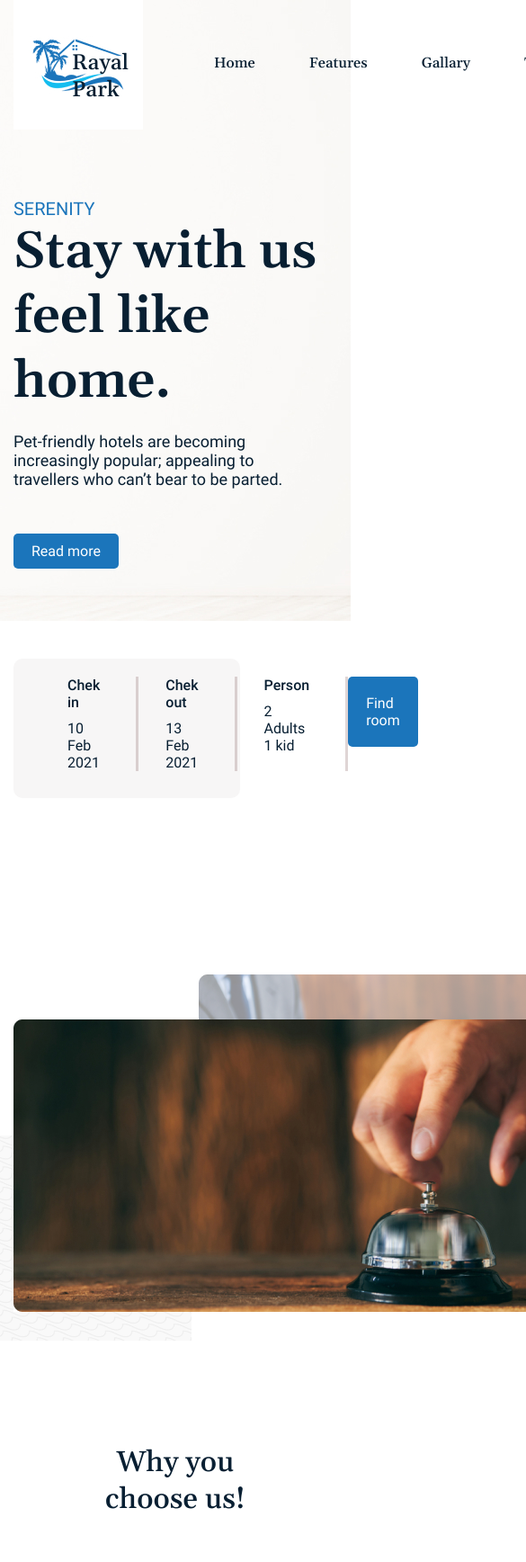
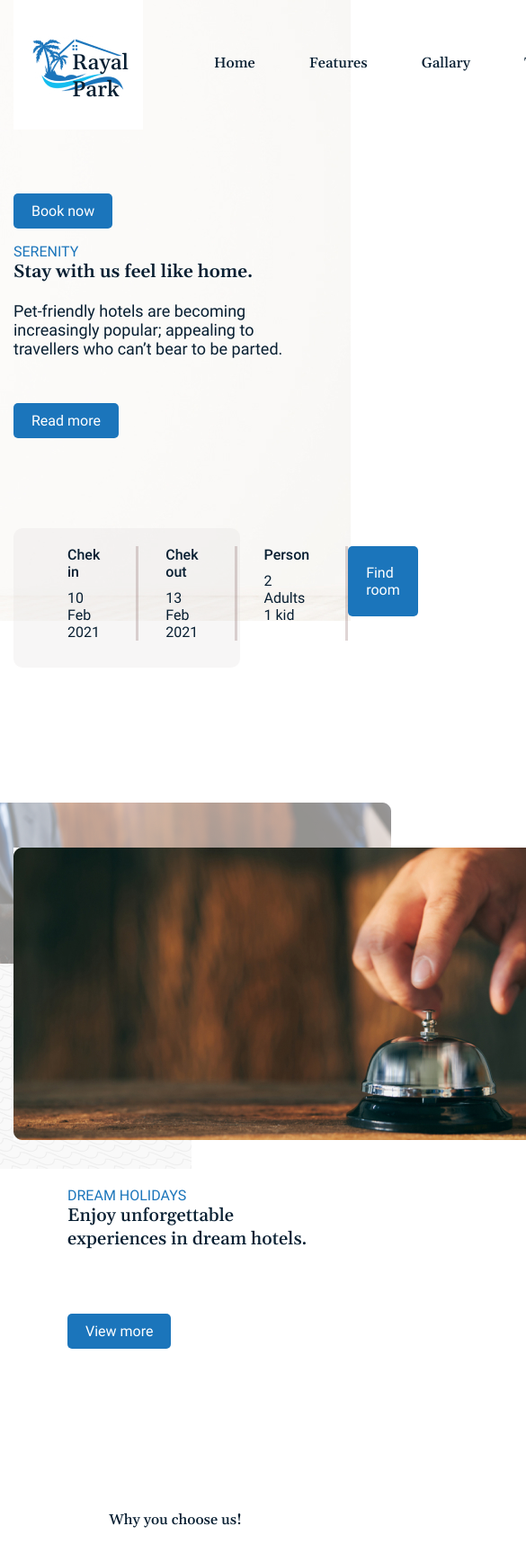
Before and after one commit to Marinshka/dz2marina, a plain HTML site: page index.html in a window 390 px wide. Shown: the top 1736 px of the page at 90% size, 585 px wide, since content can reach past the window. Drawn offline with Linux system fonts and the light colour scheme.

Commit message:
add adaptatuon

```diff
--- a/assets/css/style.css
+++ b/assets/css/style.css
@@ -76,6 +76,27 @@ html {
         font-size: 1.6rem;
 
     }
+
+
+    @media screen and (max-width: 767px) {
+
+        .header-row {
+            font-size: 2rem;
+            display: block;
+            padding-bottom: 100px;
+        }
+
+    }
+
+    @media screen and (max-width: 425px) {
+
+        .header-row {
+            font-size: 1.6rem;
+            display: block;
+            padding-bottom: 20px;
+
+        }
+    }
 .first-section {
     background-repeat: no-repeat;
     background-image: url("../imgs/main-bg.jpg");
@@ -99,6 +120,35 @@ html {
     font-size: 1.8rem;
     max-width: 34rem;
 }
+@media screen and (max-width: 767px) {
+
+    .first-section-log {
+    padding-top: 50px;
+    }
+
+}
+
+@media screen and (max-width: 425px) {
+    .first-section-log {
+    font-size: 1.6rem;
+    }
+}
+@media screen and (max-width: 767px) {
+
+    .first-section-title {
+   font-size: 3rem;
+    }
+
+}
+
+@media screen and (max-width: 425px) {
+    .first-section-title {
+    font-size: 2rem;
+    }
+}
+
+
+
 .section-small {
     display: flex;
     max-width: 70%;
@@ -108,6 +158,7 @@ html {
     padding-left: 3rem;
     background: rgba(216, 213, 213, 0.21);
 }
+
 .three-small {
     font-size: 1.6rem;
     justify-content: space-between;
@@ -143,14 +194,31 @@ html {
     justify-content: space-between;
     align-items: center;
 }
+/*@media screen and (max-width: 767px) {
 
+    .holidays-row {
+        display: block;
+
+    }
+
+}
+
+@media screen and (max-width: 425px) {
+    .holidays-row {
+        display: block;
+
+    }
+}*/
 .holidays-imgs {
     position: relative;
+
+
 }
 
 .holidays-img-main {
     position: relative;
     z-index: 1;
+
 }
 
 .holidays-img-sec {
@@ -166,6 +234,7 @@ html {
 }
 
 .holidays-content {
+    margin-left: 60px;
 
 }
     .holidays-title {
@@ -175,10 +244,40 @@ html {
         font-family: 'Gelasio';
         font-weight: 500;
     }
+
     .Why-you {
         font-size: 3.2rem;
         margin: 100px;
         text-align: center;
         font-family: 'Gelasio';
         font-weight: 500;
+
+
+
     }
+    @media screen and (max-width: 767px) {
+
+        .holidays-row {
+       display: block;
+
+        }
+
+    }
+
+    @media screen and (max-width: 425px) {
+        .holidays-row {
+        display: block;
+
+        }
+    }
+    @media screen and (max-width: 425px) {
+        .holidays-title {
+        font-size: 2rem;
+
+        }
+    @media screen and (max-width: 425px) {
+
+        .Why-you {
+            font-size: 1.6rem;
+
+        }
--- a/index.html
+++ b/index.html
@@ -80,7 +80,7 @@
                     <img class="holidays-img-ripples" src="./assets/imgs/holidays-ripples.png" alt="">
                 </div>
                 <div class="holidays-content">
-                    <p class="first-section-log">SERENITY</p>
+                    <p class="first-section-log">DREAM HOLIDAYS</p>
                     <h2 class="holidays-title">Enjoy unforgettable experiences in dream hotels.</h2>
                     <a class="book" href="#">View more</a>
                 </div>
@@ -90,6 +90,9 @@
             </div>
         </div>
     </section>
+    <div>
+
+    </div>
 
 </body>
 </html>
```
Also changed, not shown: 1 other file.
